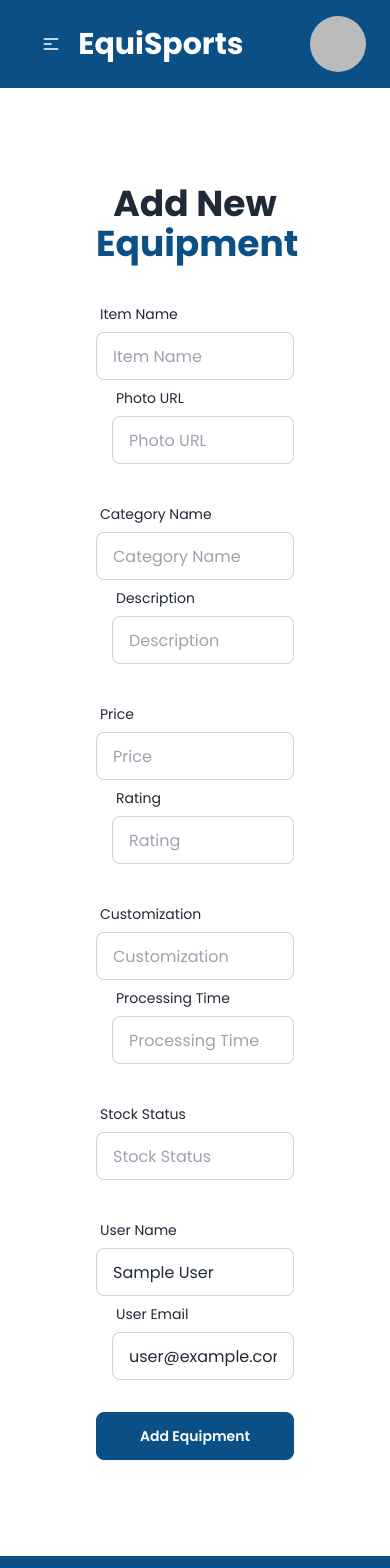
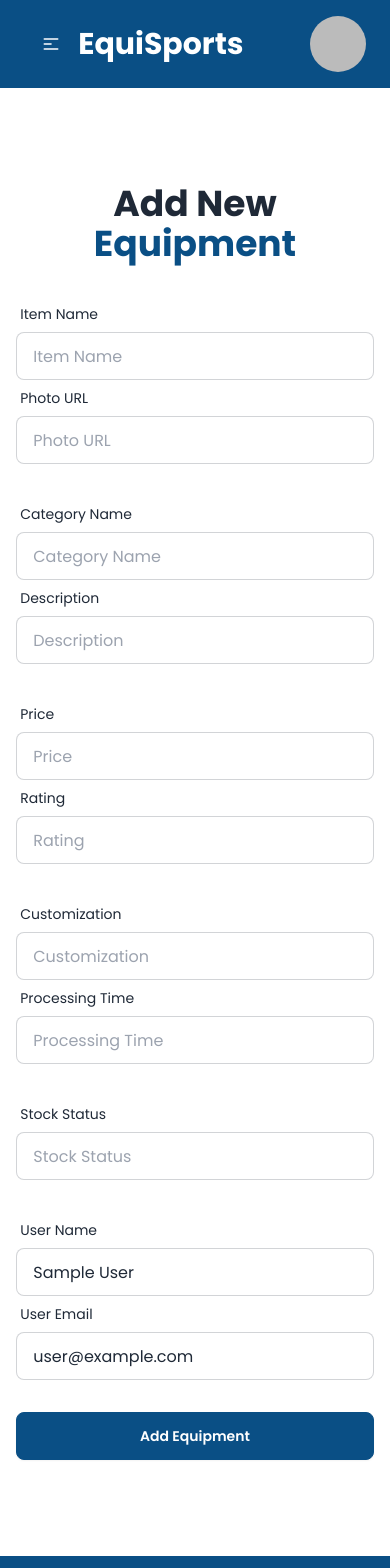
Before and after one commit to abdurrahmansoftlinkbd/equi-sports, a React (Vite) app: page /addEquipment in a window 390 px wide. Shown: the top 1568 px of the page. Built offline with nearby package versions, Linux system fonts and the light colour scheme; no server answers; sample sign-in values are in the browser's storage.

Commit message:
addEquipment form responsived for sm devices

```diff
--- a/src/components/Blog.jsx
+++ b/src/components/Blog.jsx
@@ -5,7 +5,7 @@ const Blog = ({ blog }) => {
   const { title, category, commentsCount, description, image } = blog;
 
   return (
-    <div className="card card-compact w-full lg:w-96 rounded-none p-0">
+    <div className="card card-compact w-full lg:w-80 xl:w-96 rounded-none p-0">
       <figure>
         <img src={image} alt={category} />
       </figure>
--- a/src/pages/AddEquipment.jsx
+++ b/src/pages/AddEquipment.jsx
@@ -53,14 +53,14 @@ const AddEquipment = () => {
   };
 
   return (
-    <div className=" p-24 font-poppins">
+    <div className="container w-11/12 mx-auto my-24 font-poppins">
       <h2 className="text-4xl font-bold text-center mb-8">
         Add New <span className="text-primary">Equipment</span>
       </h2>
       <form onSubmit={handleAddEquipment}>
         {/* 1st row */}
-        <div className="md:flex mb-8">
-          <div className=" form-control md:w-1/2">
+        <div className="md:flex gap-4 mb-8">
+          <div className="form-control md:w-1/2">
             <label className="label">
               <span className="label-text">Item Name</span>
             </label>
@@ -73,7 +73,7 @@ const AddEquipment = () => {
               />
             </label>
           </div>
-          <div className=" form-control md:w-1/2 ml-4">
+          <div className="form-control md:w-1/2">
             <label className="label">
               <span className="label-text">Photo URL</span>
             </label>
@@ -88,7 +88,7 @@ const AddEquipment = () => {
           </div>
         </div>
         {/* 2nd row */}
-        <div className="md:flex mb-8">
+        <div className="md:flex gap-4 mb-8">
           <div className=" form-control md:w-1/2">
             <label className="label">
               <span className="label-text">Category Name</span>
@@ -102,7 +102,7 @@ const AddEquipment = () => {
               />
             </label>
           </div>
-          <div className=" form-control md:w-1/2 ml-4">
+          <div className="form-control md:w-1/2">
             <label className="label">
               <span className="label-text">Description</span>
             </label>
@@ -117,7 +117,7 @@ const AddEquipment = () => {
           </div>
         </div>
         {/* 3rd row */}
-        <div className="md:flex mb-8">
+        <div className="md:flex gap-4 mb-8">
           <div className=" form-control md:w-1/2">
             <label className="label">
               <span className="label-text">Price</span>
@@ -131,7 +131,7 @@ const AddEquipment = () => {
               />
             </label>
           </div>
-          <div className=" form-control md:w-1/2 ml-4">
+          <div className="form-control md:w-1/2">
             <label className="label">
               <span className="label-text">Rating</span>
             </label>
@@ -146,7 +146,7 @@ const AddEquipment = () => {
           </div>
         </div>
         {/* 4th row */}
-        <div className="md:flex mb-8">
+        <div className="md:flex gap-4 mb-8">
           <div className=" form-control md:w-1/2">
             <label className="label">
               <span className="label-text">Customization</span>
@@ -160,7 +160,7 @@ const AddEquipment = () => {
               />
             </label>
           </div>
-          <div className=" form-control md:w-1/2 ml-4">
+          <div className="form-control md:w-1/2">
             <label className="label">
               <span className="label-text">Processing Time</span>
             </label>
@@ -176,7 +176,7 @@ const AddEquipment = () => {
         </div>
         {/* 5th row */}
         <div className="mb-8">
-          <div className=" form-control w-full">
+          <div className="form-control w-full">
             <label className="label">
               <span className="label-text">Stock Status</span>
             </label>
@@ -191,8 +191,8 @@ const AddEquipment = () => {
           </div>
         </div>
         {/* 6th row */}
-        <div className="md:flex mb-8">
-          <div className=" form-control md:w-1/2">
+        <div className="md:flex gap-4 mb-8">
+          <div className="form-control md:w-1/2">
             <label className="label">
               <span className="label-text">User Name</span>
             </label>
@@ -207,7 +207,7 @@ const AddEquipment = () => {
               />
             </label>
           </div>
-          <div className=" form-control md:w-1/2 ml-4">
+          <div className="form-control md:w-1/2">
             <label className="label">
               <span className="label-text">User Email</span>
             </label>
```
